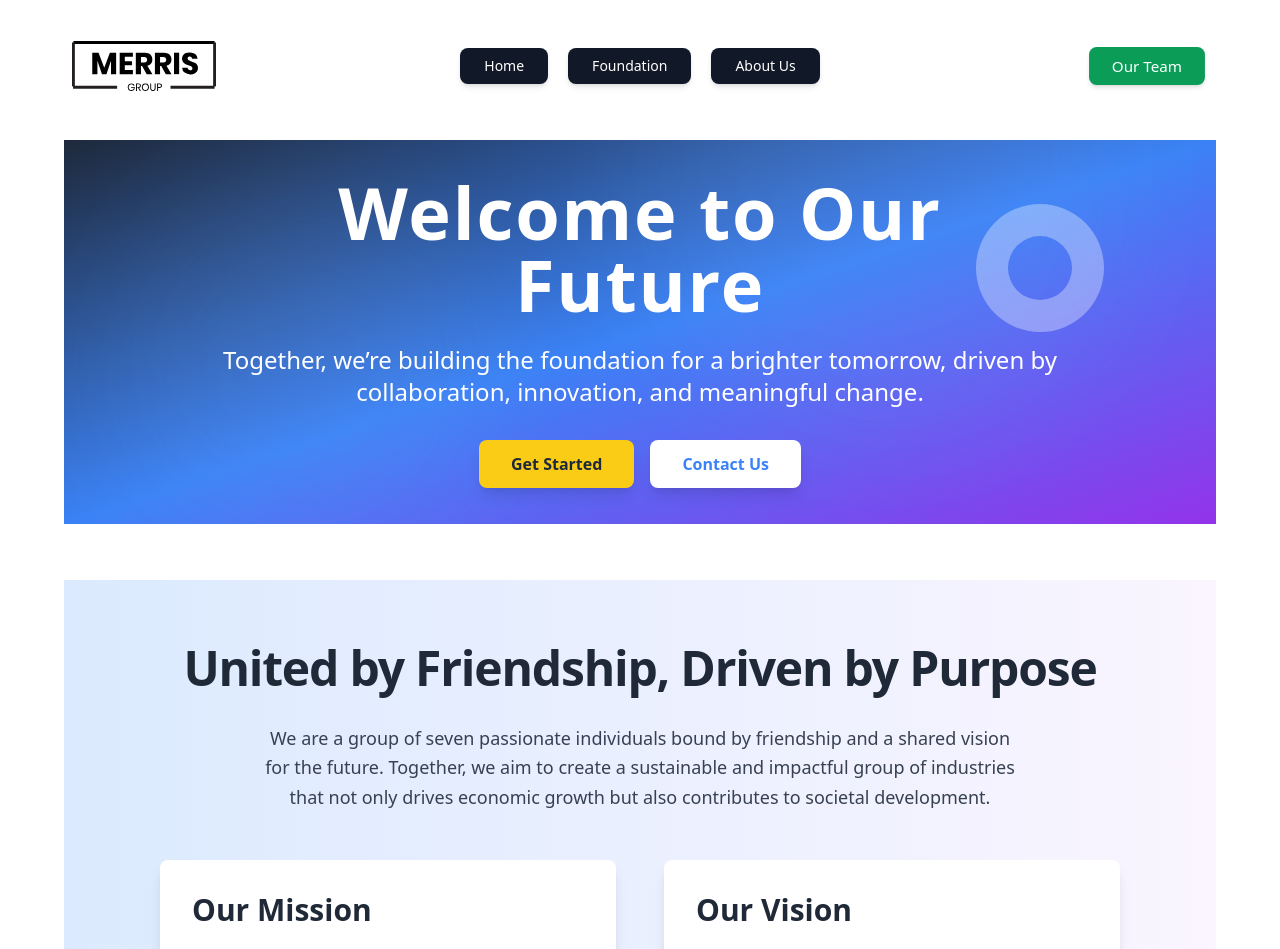
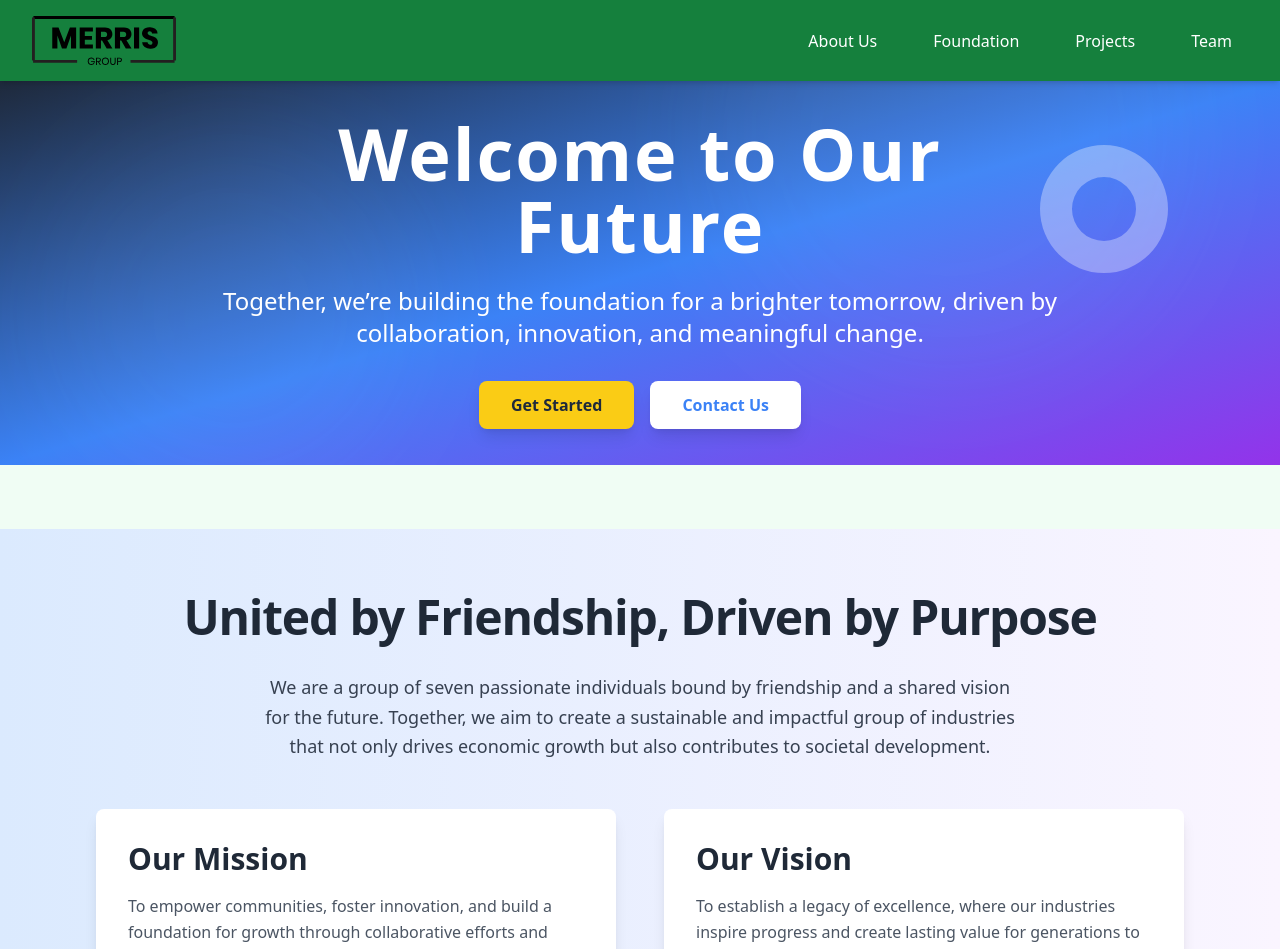
Before and after one commit to Bytes-Farabi/Project-Merris-Group, a React (Vite) app: page /team in a window 1280 px wide. Shown: the top 949 px of the page. Built offline with nearby package versions, Linux system fonts and the light colour scheme.

Commit message:
menu added with tab type functionlity

```diff
--- a/src/Pages/Home.jsx
+++ b/src/Pages/Home.jsx
@@ -1,26 +1,39 @@
-import React from 'react';
-import Banner from '../Components/Banner';
-import AboutUs from './AboutUs';
-import Team from './Team';
-import Foundation from './Foundation';
+import React from "react";
+import AboutUs from "./AboutUs";
+import Foundation from "./Foundation";
+import Projects from "./Projects";
+import Team from "./Team";
+import Banner from "../Components/Banner";
+import Footer from "../Components/Footer";
 
 const Home = () => {
-    return (
-        <div>
-            <div className='mt-10'>
-            <Banner></Banner>
-            </div>
-            <div className='mt-14'>
-                <AboutUs></AboutUs>
-            </div>
-            <div className='mt-14'>
-                <Team></Team>
-            </div>
-            <div className='mt-14'>
-                <Foundation></Foundation>
-            </div>
-        </div>
-    );
+  return (
+    <div>
+    <section>
+        <Banner></Banner>
+    </section>
+      {/* About Us Section */}
+      <section id="aboutus" className="py-16 bg-green-50">
+        <AboutUs />
+      </section>
+
+      {/* Foundation Section */}
+      <section id="foundation" className="py-16 bg-gray-100">
+        <Foundation />
+      </section>
+
+      {/* Projects Section */}
+      {/* <section id="projects" className="py-16 bg-green-50">
+        <Projects />
+      </section> */}
+
+      {/* Team Section */}
+      <section id="team" className="py-16 bg-gray-100">
+        <Team />
+      </section>
+      <Footer></Footer>
+    </div>
+  );
 };
 
 export default Home;
--- a/src/Pages/Root.jsx
+++ b/src/Pages/Root.jsx
@@ -1,20 +1,118 @@
-import React from 'react';
-import { Outlet } from 'react-router-dom';
-import Navbar from '../Components/Navbar';
-import Footer from '../Components/Footer';
+import React from "react";
+import { Outlet } from "react-router-dom";
+import logo from "../../public/assets/merris-logo-1.svg"
 
 const Root = () => {
-    return (
-        <div className='max-w-[90%] mx-auto'>
-            <div className='mt-8'>
-            <Navbar></Navbar>
-            </div>
-            <Outlet></Outlet>
-            <div className='mt-14'>
-            <Footer></Footer>
-            </div>
+  const handleScrollToSection = (id) => {
+    const section = document.getElementById(id);
+    if (section) {
+      section.scrollIntoView({ behavior: "smooth" });
+    }
+  };
+
+  return (
+    <div>
+      {/* Navbar */}
+      <nav className="bg-green-700 text-white py-4 shadow-md sticky top-0 z-50">
+        <div className="container mx-auto flex justify-between items-center px-4 lg:px-8">
+          {/* Logo */}
+          <div className="text-2xl font-bold">
+            {/* <span className="text-yellow-400">Merris</span> Foundation */}
+            <img src={logo} alt="" className="w-36 object-contain"/>
+          </div>
+
+          {/* Menu Items */}
+          <div className="hidden md:flex space-x-6">
+            <button
+              onClick={() => handleScrollToSection("aboutus")}
+              className="px-4 py-2 rounded hover:bg-green-600 hover:text-yellow-300 transition duration-200"
+            >
+              About Us
+            </button>
+            <button
+              onClick={() => handleScrollToSection("foundation")}
+              className="px-4 py-2 rounded hover:bg-green-600 hover:text-yellow-300 transition duration-200"
+            >
+              Foundation
+            </button>
+            <button
+              onClick={() => handleScrollToSection("projects")}
+              className="px-4 py-2 rounded hover:bg-green-600 hover:text-yellow-300 transition duration-200"
+            >
+              Projects
+            </button>
+            <button
+              onClick={() => handleScrollToSection("team")}
+              className="px-4 py-2 rounded hover:bg-green-600 hover:text-yellow-300 transition duration-200"
+            >
+              Team
+            </button>
+          </div>
+
+          {/* Mobile Menu Button */}
+          <div className="md:hidden">
+            <button
+              onClick={() =>
+                document
+                  .getElementById("mobile-menu")
+                  .classList.toggle("hidden")
+              }
+              className="text-white focus:outline-none"
+            >
+              <svg
+                xmlns="http://www.w3.org/2000/svg"
+                className="h-6 w-6"
+                fill="none"
+                viewBox="0 0 24 24"
+                stroke="currentColor"
+              >
+                <path
+                  strokeLinecap="round"
+                  strokeLinejoin="round"
+                  strokeWidth={2}
+                  d="M4 6h16M4 12h16m-7 6h7"
+                />
+              </svg>
+            </button>
+          </div>
         </div>
-    );
+
+        {/* Mobile Menu */}
+        <div
+          id="mobile-menu"
+          className="md:hidden hidden bg-green-800 text-white flex flex-col items-center space-y-4 py-4"
+        >
+          <button
+            onClick={() => handleScrollToSection("aboutus")}
+            className="w-full text-center px-4 py-2 rounded hover:bg-green-600 hover:text-yellow-300 transition duration-200"
+          >
+            About Us
+          </button>
+          <button
+            onClick={() => handleScrollToSection("foundation")}
+            className="w-full text-center px-4 py-2 rounded hover:bg-green-600 hover:text-yellow-300 transition duration-200"
+          >
+            Foundation
+          </button>
+          <button
+            onClick={() => handleScrollToSection("projects")}
+            className="w-full text-center px-4 py-2 rounded hover:bg-green-600 hover:text-yellow-300 transition duration-200"
+          >
+            Projects
+          </button>
+          <button
+            onClick={() => handleScrollToSection("team")}
+            className="w-full text-center px-4 py-2 rounded hover:bg-green-600 hover:text-yellow-300 transition duration-200"
+          >
+            Team
+          </button>
+        </div>
+      </nav>
+
+      {/* Content */}
+      <Outlet />
+    </div>
+  );
 };
 
 export default Root;
```
